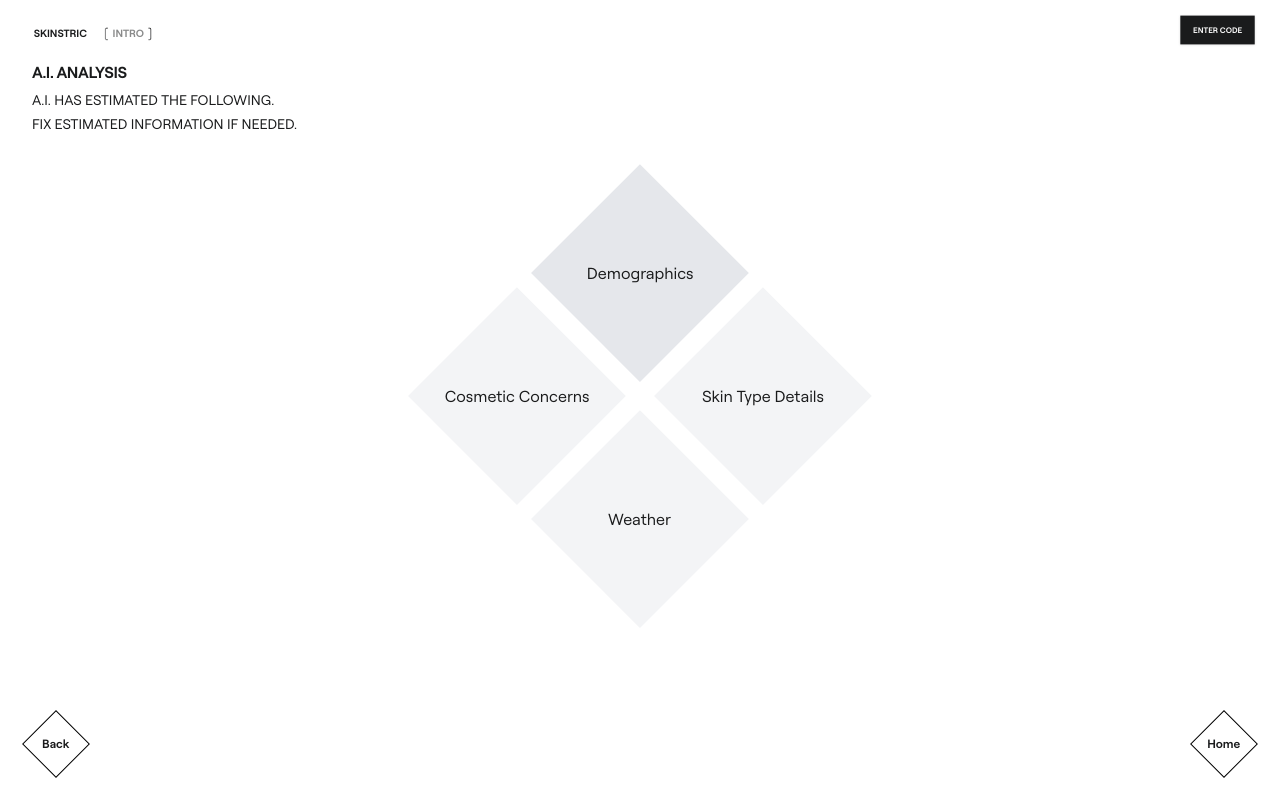
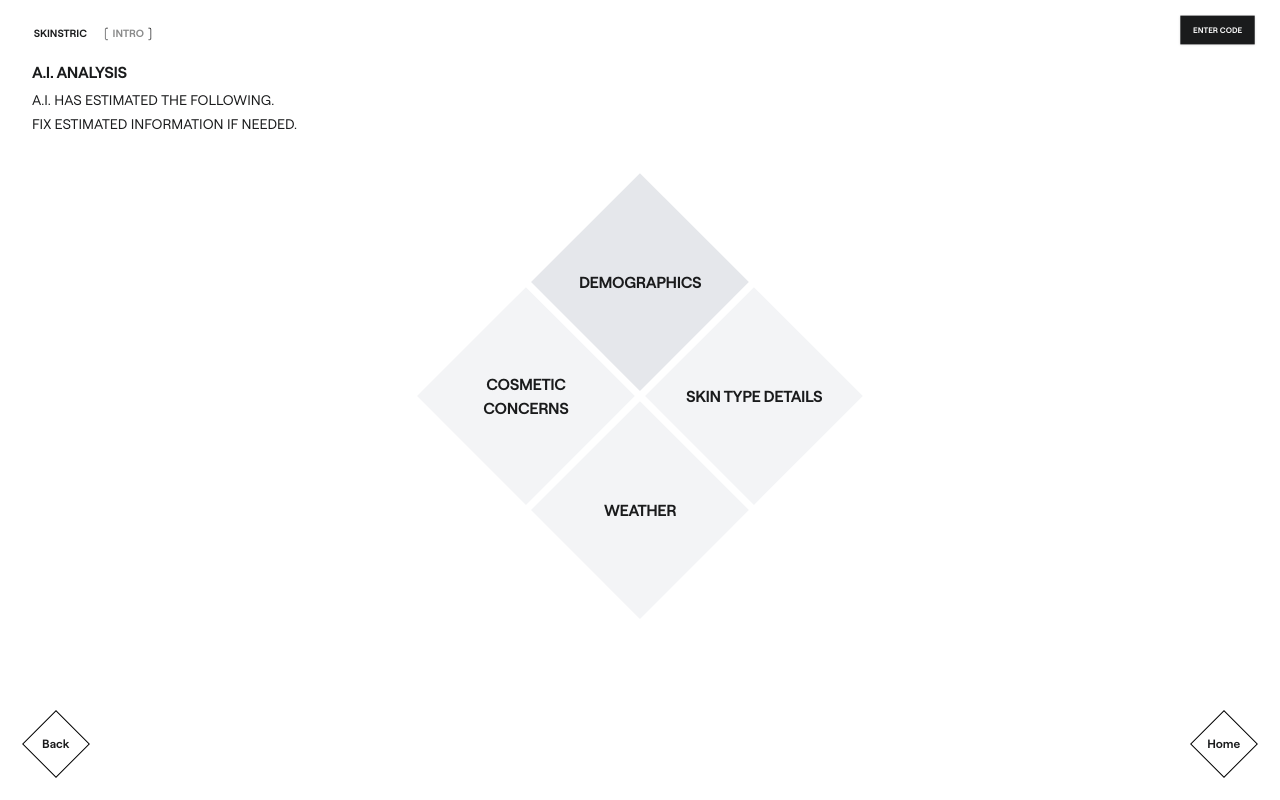
Before and after one commit to worldofwandag/skinstric-wandag, a Next.js app: page /select in a window 1280 px wide. Built offline with nearby package versions, Linux system fonts and the light colour scheme.

Commit message:
css hmtl animations for /select

```diff
--- /dev/null
+++ b/src/app/components/ui/DiamondButtons.tsx
@@ -0,0 +1,70 @@
+"use client";
+
+import React, { useState } from "react";
+import Image from "next/image";
+import Link from "next/link";
+import { StaticImageData } from "next/image";
+
+// Define proper types for the component props
+interface DiamondButtonsProps {
+  diamondImageSrc: StaticImageData;
+}
+
+// Define a type for the hovered button state
+type ButtonType = 'demographics' | 'cosmetic' | 'skin' | 'weather' | null;
+
+const DiamondButtons: React.FC<DiamondButtonsProps> = ({ diamondImageSrc }) => {
+  const [hoveredButton, setHoveredButton] = useState<ButtonType>(null);
+
+  return (
+    <div className="relative">
+      <div className="absolute inset-0 flex items-center justify-center pointer-events-none">
+        <div
+          className={`absolute transition-all duration-300 ${
+            hoveredButton === 'demographics'
+              ? 'w-[602px] h-[602px] opacity-100'
+              : 'w-[400px] h-[400px] opacity-0'
+          }`}
+        >
+          <Image
+            src={diamondImageSrc}
+            alt="Diamond Small"
+            fill
+            style={{ objectFit: "contain" }}
+          />
+        </div>
+      </div>
+
+      <div className="relative z-10 grid grid-cols-3 grid-rows-3 gap-0">
+        <div className="flex items-center justify-center col-start-2">
+          <Link href="/final">
+            <button
+              className="w-[153.88px] h-[153.88px] bg-gray-200 hover:bg-gray-300 transform rotate-45 flex items-center justify-center -m-5 cursor-pointer font-semibold leading-[24px] tracking-tight uppercase"
+              onMouseEnter={() => setHoveredButton('demographics')}
+              onMouseLeave={() => setHoveredButton(null)}
+            >
+              <span className="transform -rotate-45">Demographics</span>
+            </button>
+          </Link>
+        </div>
+        <div className="flex items-center justify-center row-start-2 col-start-1">
+          <button className="w-[153.88px] h-[153.88px] bg-gray-100 hover:bg-gray-300 transform rotate-45 flex items-center justify-center -m-5 cursor-not-allowed font-semibold leading-[24px] tracking-tight uppercase">
+            <span className="transform -rotate-45">Cosmetic Concerns</span>
+          </button>
+        </div>
+        <div className="flex items-center justify-center row-start-2 col-start-3">
+          <button className="w-[153.88px] h-[153.88px] bg-gray-100 hover:bg-gray-300 transform rotate-45 flex items-center justify-center -m-5 cursor-not-allowed font-semibold leading-[24px] tracking-tight uppercase">
+            <span className="transform -rotate-45">Skin Type Details</span>
+          </button>
+        </div>
+        <div className="flex items-center justify-center row-start-3 col-start-2">
+          <button className="w-[153.88px] h-[153.88px] bg-gray-100 hover:bg-gray-300 transform rotate-45 flex items-center justify-center -m-5 cursor-not-allowed font-semibold leading-[24px] tracking-tight uppercase">
+            <span className="transform -rotate-45">Weather</span>
+          </button>
+        </div>
+      </div>
+    </div>
+  );
+};
+
+export default DiamondButtons;
--- a/src/app/globals.css
+++ b/src/app/globals.css
@@ -13,3 +13,14 @@ a {
 .animate-spin-slowest {
   animation: spin 85s linear infinite;
 }
+
+.diamond-container {
+  pointer-events: none;
+}
+
+.demographics-button:hover + .diamond-container .demographics-diamond,
+.demographics-button:hover ~ .diamond-container .demographics-diamond {
+  width: 602px !important;
+  height: 602px !important;
+  opacity: 1 !important;
+}
--- a/src/app/select/page.tsx
+++ b/src/app/select/page.tsx
@@ -1,12 +1,15 @@
-import Link from "next/link";
 import React from "react";
+import DiamondButtons from "../components/ui/DiamondButtons";
+import DiamondSmall from "../assets/ui/Diamond-dark-small.png";
 
 const Page = () => {
   return (
     <div>
       {/* SUBHEADER */}
       <div className="absolute top-10 left-8 text-left mt-5">
-        <h1 className="text-base font-semibold leading-[24px] tracking-tight">A.I. ANALYSIS</h1>
+        <h1 className="text-base font-semibold leading-[24px] tracking-tight">
+          A.I. ANALYSIS
+        </h1>
         <p className="text-sm mt-1 text-muted-foreground uppercase leading-[24px]">
           A.I. has estimated the following.
           <br />
@@ -16,51 +19,8 @@ const Page = () => {
 
       {/* SELECT DEMOGRAPHICS */}
       <div className="h-[80dvh] flex flex-col items-center justify-center bg-white">
-        <div className="relative">
-          <div className="absolute inset-0 flex items-center justify-center">
-            <div
-              className="absolute border-2 border-dotted border-gray-400 transform rotate-45 opacity-0 cursor-pointer"
-              style={{
-                width: "400px",
-                height: "400px",
-                translate: "none",
-                rotate: "none",
-                scale: "none",
-                transform: "rotate(45deg) scale(0.8, 0.8)",
-                opacity: "0",
-              }}
-            ></div>
+        <DiamondButtons diamondImageSrc={DiamondSmall} />
 
-
-          </div>
-
-          <div className="relative z-10 grid grid-cols-3 grid-rows-3 gap-[1px]">
-            <div className="flex items-center justify-center col-start-2">
-              <Link href="/final">
-                <button className="w-[153.88px] h-[153.88px] bg-gray-200 hover:bg-gray-300 transform rotate-45 flex items-center justify-center -m-4 cursor-pointer">
-                  <span className="transform -rotate-45">Demographics</span>
-                </button>
-              </Link>
-            </div>
-            <div className="flex items-center justify-center row-start-2 col-start-1">
-              <button className="w-[153.88px] h-[153.88px] bg-gray-100 hover:bg-gray-300 transform rotate-45 flex items-center justify-center -m-4 cursor-not-allowed">
-                <span className="transform -rotate-45">Cosmetic Concerns</span>
-              </button>
-            </div>
-            <div className="flex items-center justify-center row-start-2 col-start-3">
-              <button className="w-[153.88px] h-[153.88px] bg-gray-100 hover:bg-gray-300 transform rotate-45 flex items-center justify-center -m-4 cursor-not-allowed">
-                <span className="transform -rotate-45">Skin Type Details</span>
-              </button>
-            </div>
-            <div className="flex items-center justify-center row-start-3 col-start-2">
-              <button className="w-[153.88px] h-[153.88px] bg-gray-100 hover:bg-gray-300 transform rotate-45 flex items-center justify-center -m-4 cursor-not-allowed">
-                <span className="transform -rotate-45">Weather</span>
-              </button>
-            </div>
-          </div>
-
-
-        </div>
         <div className="absolute bottom-8 w-full flex justify-between px-8">
           <a href="/result">
             <div className="relative w-12 h-12 flex items-center justify-center border border-black rotate-45 cursor-pointer">
```
